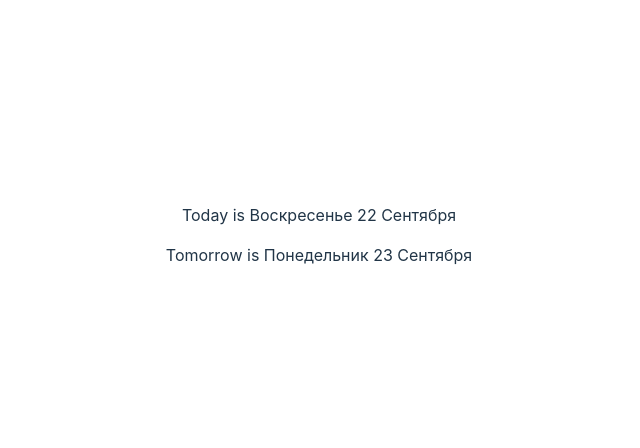
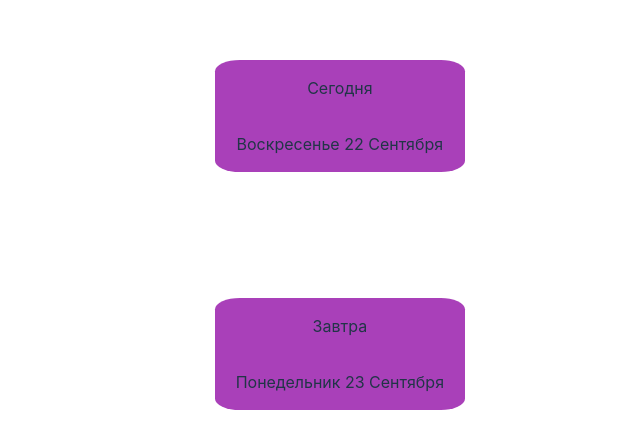
Before and after one commit to krino45/Hackathon_school21_2024, a Vue app in the folder system-events/: page / in a window 1280 px wide. Shown: the part 148-596 px from the top of the page, without its empty margins (321-961 px from the left). Built offline with nearby package versions, Linux system fonts and the light colour scheme; no server answers.

Commit message:
some style

```diff
--- a/system-events/src/components/Calendar.vue
+++ b/system-events/src/components/Calendar.vue
@@ -1,6 +1,7 @@
 <script setup>
 import { ref, onMounted } from 'vue'
 
+const shift = 0
 const day = ref('')
 const next = ref('')
 const date = ref('')
@@ -30,10 +31,10 @@ const months = [
 ]
 
 onMounted(() => {
-  day.value = getDayOfWeek(0)
-  next.value = getDayOfWeek(1)
-  date.value = getDay(0)
-  nextDate.value = getDay(1)
+  day.value = getDayOfWeek(shift)
+  next.value = getDayOfWeek(shift + 1)
+  date.value = getDay(shift)
+  nextDate.value = getDay(shift + 1)
 })
 
 const getDayOfWeek = (shift) => {
@@ -52,20 +53,41 @@ const getDay = (shift) => {
 </script>
 
 <template>
-  <div>
-    <div id="np-container">
+    <div class="calendar">
         <div class="date">
-          <p>Today is {{ day }} {{ date }}</p>
+          <p>Сегодня</p>
+          <p>{{ day }} {{ date }}</p>
+
         </div>
         <div class="date">
-            <p>Tomorrow is {{ next }} {{ nextDate }}</p>
+            <p>Завтра</p>
+            <p>{{ next }} {{ nextDate }}</p>
         </div>
     </div>
-  </div>
 </template>
 
 <style scoped>
-#np-container {
-  padding: 10px;
-}
+
+    .calendar
+    {
+        display: flex;
+        flex-direction: column;
+        justify-content: space-between;
+        min-height: 350px;
+        height: fit-content;
+        width: 120%;
+    }
+
+    .date
+    {
+        width: 100%;
+        height:fit-content;
+        min-height: 40%;
+        display: flex;
+        flex-direction: column;
+        background-color: #a940b9;
+        border-radius: 10%;
+    }
+
+
 </style>
```
